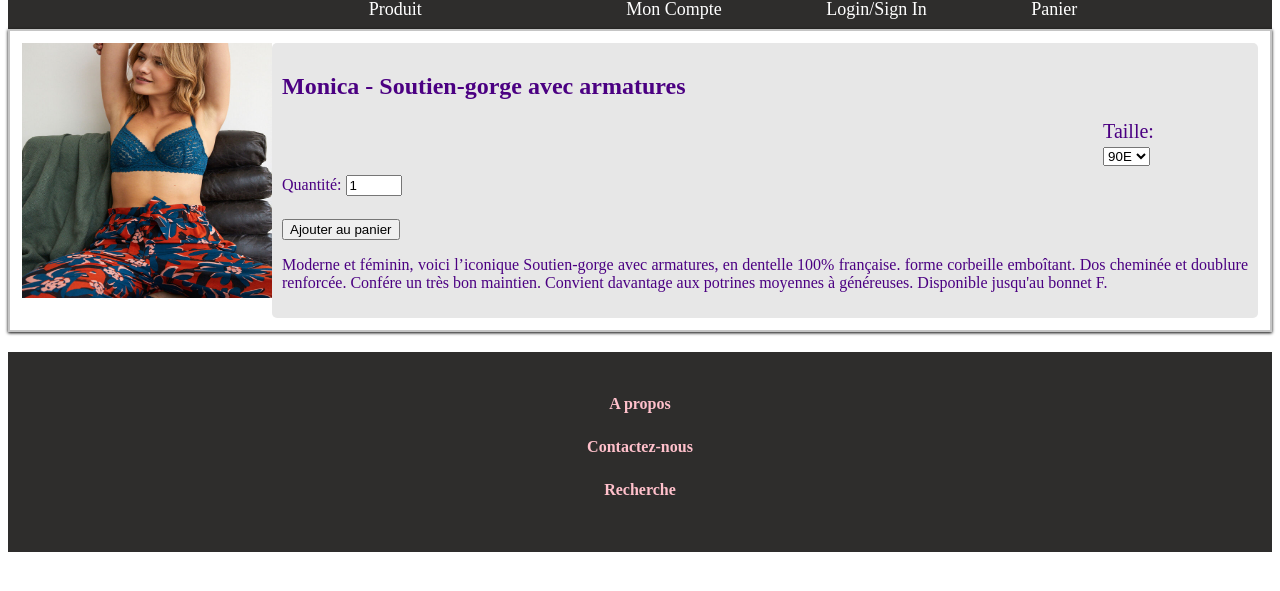
After one commit to TheophileLct/Projet_TechnoWeb, a PHP site: page /product_1.php in a window 1280 px wide. The commit adds this page. Shown: the part 209-800 px from the top of the page. Run offline with PHP 8.4, Linux system fonts and the light colour scheme.

Commit message:
Pages produits + maj bouton

```diff
--- a/product.php
+++ b/product.php
@@ -13,7 +13,7 @@
     <div class="section">
         <img id="Monica" src="img/Produit_1.jpg" alt="Soutien-gorge avec armatures0"/>
         <aside>
-            <h1>Monica - Soutien-gorge avec armatures </h1>
+            <h1><a href="product_1.php" style="text-decoration: none ; color: black"> Monica - Soutien-gorge avec armatures </a></h1>
             <div class="size">Taille:
                 <FORM>
                     <SELECT name="size" size="1">
@@ -37,7 +37,7 @@
     <div class="section">
         <img id="Josephine" src="img/Produit_2.jpg" alt="Soutien-gorge avec armatures"/>
         <aside>
-            <h1>Josephine - Soutien-gorge avec armatures </h1>
+            <h1><a href="product_2.php" style="text-decoration: none ; color: black"> Joséphine - Soutien-gorge avec armatures </a></h1>
             <div class="size">Taille:
                 <FORM>
                     <SELECT name="size" size="1">
@@ -59,7 +59,7 @@
     <div class="section">
         <img id="Chic" src="img/Produit_3.jpg" alt="Soutien-gorge corbeille"/>
         <aside>
-            <h1>Chic - Soutien-gorge corbeille</h1>
+            <h1><a href="product_3.php" style="text-decoration: none ; color: black"> Chic - Soutien-gorge corbeille </a></h1>
             <div class="size">Taille:
                 <FORM>
                     <SELECT name="size" size="1">
--- /dev/null
+++ b/product_1.php
@@ -0,0 +1,37 @@
+<!DOCTYPE html>
+<html>
+<head>
+    <title>Diabolo</title>
+    <link rel="stylesheet" href="css/product.css" />
+</head>
+<body>
+    <header>
+    <?php include 'header.php'?>
+    </header>
+
+    <div class="section">
+        <img id="Monica" src="img/Produit_1.jpg" alt="Soutien-gorge avec armatures0"/>
+        <aside>
+            <h1>Monica - Soutien-gorge avec armatures</h1>
+            <div class="size">Taille:
+                <FORM>
+                    <SELECT name="size" size="1">
+                        <OPTION>90B
+                        <OPTION>90C
+                        <OPTION>90D
+                        <OPTION selected>90E
+                        <OPTION>90F
+                    </SELECT>
+                </FORM>
+            </div>
+        <div class="quantity">Quantité: <input class="number" type="number" value="1" min="0" max="99"> </div>
+            <div class="price"> 59 € </div>
+            <div class="quantity"><input type="submit" id="submit" value="Ajouter au panier"> </div>
+            <p>Moderne et féminin, voici l’iconique Soutien-gorge avec armatures, en dentelle 100% française. forme corbeille emboîtant. Dos cheminée et doublure renforcée. Confére un très bon maintien. Convient davantage aux potrines moyennes à généreuses. Disponible jusqu'au bonnet F.</p>
+        </aside>
+    </div>
+    <footer>
+    <?php include 'footer.php'?>
+    </footer>
+</body>
+</html>
```
Also changed, not shown: product_2.php (added, +37 -0 lines), product_3.php (added, +37 -0 lines).
